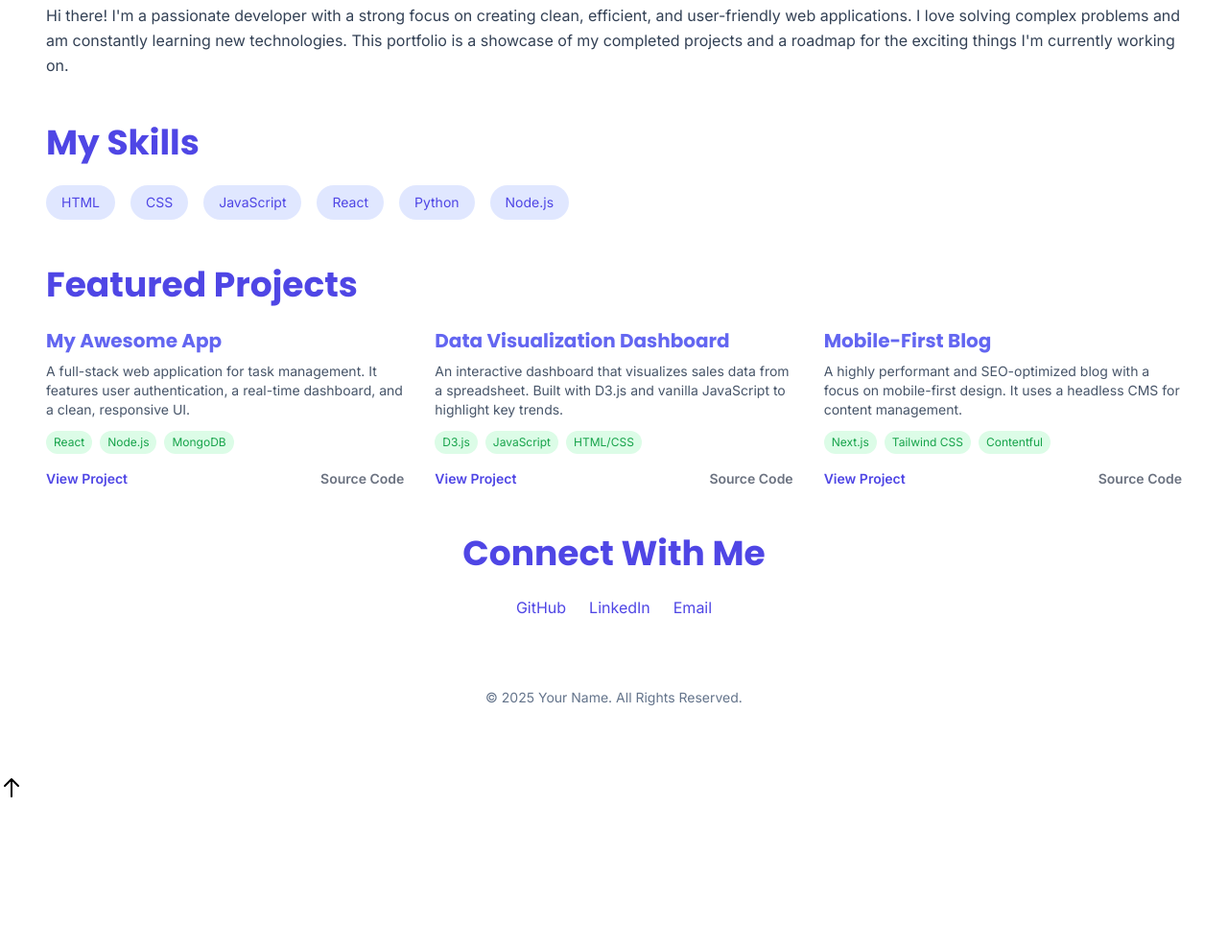
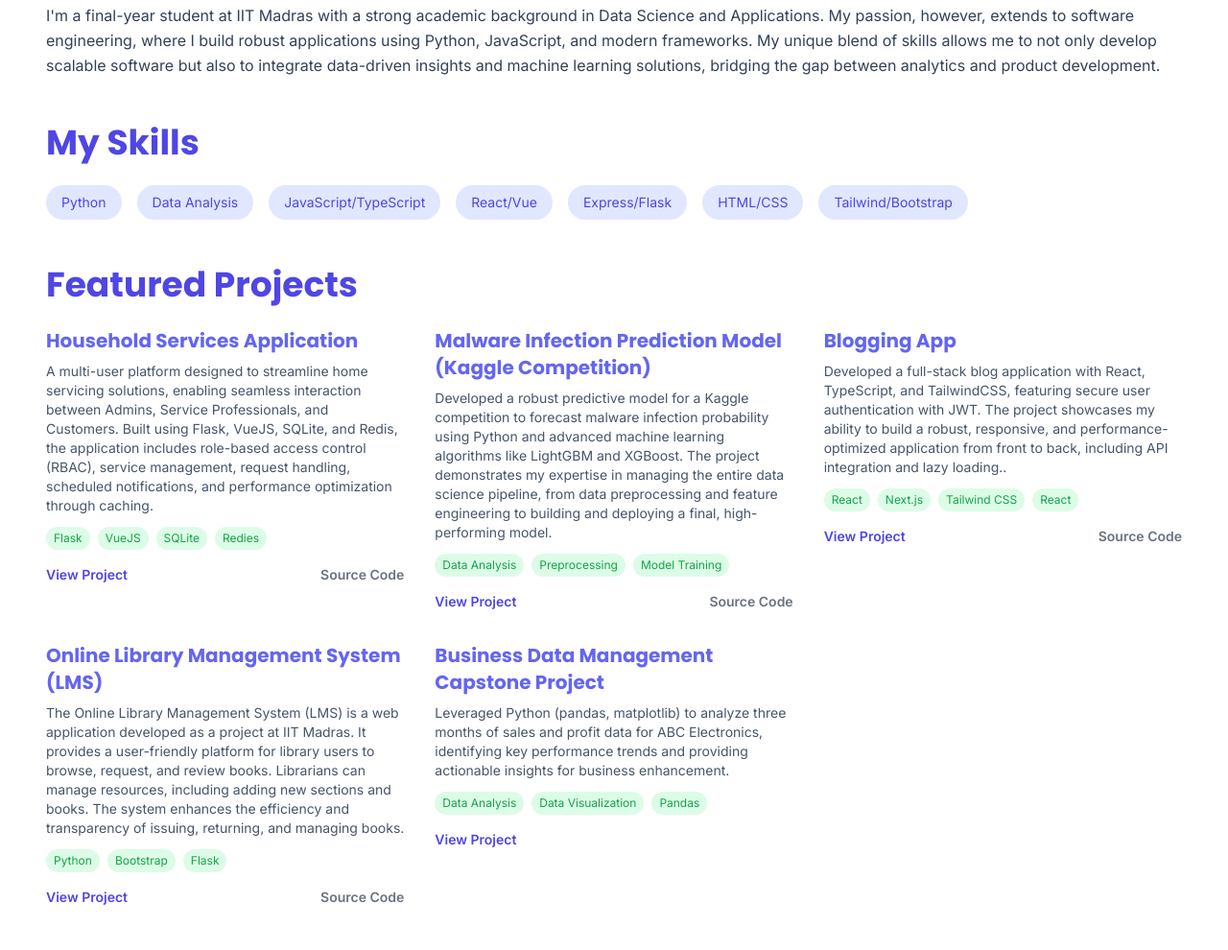
Before and after one commit to kohliaryan/kohliaryan.github.io, a plain HTML site: page index.html in a window 1280 px wide. Shown: the part 365-1355 px from the top of the page at 96% size. Before the commit the page ends 1204 px from the top, so only its background shows below. Drawn offline with nearby package versions, Linux system fonts and the light colour scheme.

Commit message:
Making some changes

```diff
--- a/index.html
+++ b/index.html
@@ -3,7 +3,7 @@
 <head>
     <meta charset="UTF-8">
     <meta name="viewport" content="width=device-width, initial-scale=1.0">
-    <title>Your Name's Portfolio</title>
+    <title>Aryan Kohli</title>
     <!-- Tailwind CSS CDN -->
     <script src="https://cdn.tailwindcss.com"></script>
     <style>
@@ -70,15 +70,15 @@
     <div class="container mx-auto p-4 md:p-8 lg:p-12">
         <!-- Header Section -->
         <header class="text-center py-12 md:py-16 lg:py-20 hero-text">
-            <h1 class="text-4xl md:text-5xl lg:text-6xl font-extrabold text-indigo-600 leading-tight">Your Name</h1>
-            <p class="text-lg md:text-xl text-slate-600 mt-2 font-medium">Developer, Designer, Creator</p>
+            <h1 class="text-4xl md:text-5xl lg:text-6xl font-extrabold text-indigo-600 leading-tight">Aryan Kohli</h1>
+            <p class="text-lg md:text-xl text-slate-600 mt-2 font-medium">Software Engineer</p>
         </header>
 
         <!-- About Section -->
         <section class="section mb-8 md:mb-12">
             <h2 class="text-3xl md:text-4xl font-bold text-indigo-600 mb-6">About Me</h2>
             <p class="text-slate-700 leading-relaxed">
-                Hi there! I'm a passionate developer with a strong focus on creating clean, efficient, and user-friendly web applications. I love solving complex problems and am constantly learning new technologies. This portfolio is a showcase of my completed projects and a roadmap for the exciting things I'm currently working on.
+I'm a final-year student at IIT Madras with a strong academic background in Data Science and Applications. My passion, however, extends to software engineering, where I build robust applications using Python, JavaScript, and modern frameworks. My unique blend of skills allows me to not only develop scalable software but also to integrate data-driven insights and machine learning solutions, bridging the gap between analytics and product development.
             </p>
         </section>
 
@@ -86,12 +86,13 @@
         <section class="section mb-8 md:mb-12">
             <h2 class="text-3xl md:text-4xl font-bold text-indigo-600 mb-6">My Skills</h2>
             <div class="flex flex-wrap gap-4">
-                <span class="bg-indigo-100 text-indigo-600 px-4 py-2 rounded-full font-medium text-sm">HTML</span>
-                <span class="bg-indigo-100 text-indigo-600 px-4 py-2 rounded-full font-medium text-sm">CSS</span>
-                <span class="bg-indigo-100 text-indigo-600 px-4 py-2 rounded-full font-medium text-sm">JavaScript</span>
-                <span class="bg-indigo-100 text-indigo-600 px-4 py-2 rounded-full font-medium text-sm">React</span>
                 <span class="bg-indigo-100 text-indigo-600 px-4 py-2 rounded-full font-medium text-sm">Python</span>
-                <span class="bg-indigo-100 text-indigo-600 px-4 py-2 rounded-full font-medium text-sm">Node.js</span>
+                <span class="bg-indigo-100 text-indigo-600 px-4 py-2 rounded-full font-medium text-sm">Data Analysis</span>
+                <span class="bg-indigo-100 text-indigo-600 px-4 py-2 rounded-full font-medium text-sm">JavaScript/TypeScript</span>
+                <span class="bg-indigo-100 text-indigo-600 px-4 py-2 rounded-full font-medium text-sm">React/Vue</span>
+                <span class="bg-indigo-100 text-indigo-600 px-4 py-2 rounded-full font-medium text-sm">Express/Flask</span>
+                <span class="bg-indigo-100 text-indigo-600 px-4 py-2 rounded-full text-sm">HTML/CSS</span>
+                <span class="bg-indigo-100 text-indigo-600 px-4 py-2 rounded-full font-medium text-sm">Tailwind/Bootstrap</span>
             </div>
         </section>
 
@@ -101,56 +102,93 @@
             <div class="grid grid-cols-1 sm:grid-cols-2 lg:grid-cols-3 gap-6 md:gap-8">
                 <!-- Featured Project Card 1 -->
                 <div class="project-card">
-                    <h3 class="text-xl font-bold text-indigo-500 mb-2">My Awesome App</h3>
-                    <p class="text-sm text-slate-600 mb-3 flex-grow">A full-stack web application for task management. It features user authentication, a real-time dashboard, and a clean, responsive UI.</p>
+                    <h3 class="text-xl font-bold text-indigo-500 mb-2">Household Services Application</h3>
+                    <p class="text-sm text-slate-600 mb-3 flex-grow">A multi-user platform designed to streamline home servicing solutions, enabling seamless interaction between Admins, Service Professionals, and Customers. Built using Flask, VueJS, SQLite, and Redis, the application includes role-based access control (RBAC), service management, request handling, scheduled notifications, and performance optimization through caching.</p>
                     <div class="flex flex-wrap gap-2 mb-4">
-                        <span class="bg-green-100 text-green-600 px-2 py-1 rounded-full text-xs">React</span>
-                        <span class="bg-green-100 text-green-600 px-2 py-1 rounded-full text-xs">Node.js</span>
-                        <span class="bg-green-100 text-green-600 px-2 py-1 rounded-full text-xs">MongoDB</span>
+                        <span class="bg-green-100 text-green-600 px-2 py-1 rounded-full text-xs">Flask</span>
+                        <span class="bg-green-100 text-green-600 px-2 py-1 rounded-full text-xs">VueJS</span>
+                        <span class="bg-green-100 text-green-600 px-2 py-1 rounded-full text-xs">SQLite</span>
+                        <span class="bg-green-100 text-green-600 px-2 py-1 rounded-full text-xs">Redies</span>
+
                     </div>
                     <div class="flex justify-between items-center mt-auto">
-                        <a href="#" class="inline-block text-sm font-semibold text-indigo-600 hover:underline">
+                        <a href="https://www.youtube.com/watch?v=ZM1e1lM2loo" class="inline-block text-sm font-semibold text-indigo-600 hover:underline">
                             View Project
                         </a>
-                        <a href="#" class="inline-block text-sm font-semibold text-gray-500 hover:underline">
+                        <a href="https://github.com/kohliaryan/Household-Service-Application.git" class="inline-block text-sm font-semibold text-gray-500 hover:underline">
                             Source Code
                         </a>
                     </div>
                 </div>
                 <!-- Featured Project Card 2 -->
                 <div class="project-card">
-                    <h3 class="text-xl font-bold text-indigo-500 mb-2">Data Visualization Dashboard</h3>
-                    <p class="text-sm text-slate-600 mb-3 flex-grow">An interactive dashboard that visualizes sales data from a spreadsheet. Built with D3.js and vanilla JavaScript to highlight key trends.</p>
+                    <h3 class="text-xl font-bold text-indigo-500 mb-2">Malware Infection Prediction Model (Kaggle Competition)</h3>
+                    <p class="text-sm text-slate-600 mb-3 flex-grow">Developed a robust predictive model for a Kaggle competition to forecast malware infection probability using Python and advanced machine learning algorithms like LightGBM and XGBoost. The project demonstrates my expertise in managing the entire data science pipeline, from data preprocessing and feature engineering to building and deploying a final, high-performing model.</p>
                     <div class="flex flex-wrap gap-2 mb-4">
-                        <span class="bg-green-100 text-green-600 px-2 py-1 rounded-full text-xs">D3.js</span>
-                        <span class="bg-green-100 text-green-600 px-2 py-1 rounded-full text-xs">JavaScript</span>
-                        <span class="bg-green-100 text-green-600 px-2 py-1 rounded-full text-xs">HTML/CSS</span>
+                        <span class="bg-green-100 text-green-600 px-2 py-1 rounded-full text-xs">Data Analysis</span>
+                        <span class="bg-green-100 text-green-600 px-2 py-1 rounded-full text-xs">Preprocessing</span>
+                        <span class="bg-green-100 text-green-600 px-2 py-1 rounded-full text-xs">Model Training</span>
                     </div>
                     <div class="flex justify-between items-center mt-auto">
-                        <a href="#" class="inline-block text-sm font-semibold text-indigo-600 hover:underline">
+                        <a href="https://github.com/kohliaryan/System-Threat-Forecaster-Kaggle-" class="inline-block text-sm font-semibold text-indigo-600 hover:underline">
                             View Project
                         </a>
-                        <a href="#" class="inline-block text-sm font-semibold text-gray-500 hover:underline">
+                        <a href="https://github.com/kohliaryan/System-Threat-Forecaster-Kaggle-" class="inline-block text-sm font-semibold text-gray-500 hover:underline">
                             Source Code
                         </a>
                     </div>
                 </div>
                 <!-- Featured Project Card 3 -->
                 <div class="project-card">
-                    <h3 class="text-xl font-bold text-indigo-500 mb-2">Mobile-First Blog</h3>
-                    <p class="text-sm text-slate-600 mb-3 flex-grow">A highly performant and SEO-optimized blog with a focus on mobile-first design. It uses a headless CMS for content management.</p>
+                    <h3 class="text-xl font-bold text-indigo-500 mb-2">Blogging App</h3>
+                    <p class="text-sm text-slate-600 mb-3 flex-grow">Developed a full-stack blog application with React, TypeScript, and TailwindCSS, featuring secure user authentication with JWT. The project showcases my ability to build a robust, responsive, and performance-optimized application from front to back, including API integration and lazy loading..</p>
                     <div class="flex flex-wrap gap-2 mb-4">
+                        <span class="bg-green-100 text-green-600 px-2 py-1 rounded-full text-xs">React</span>
                         <span class="bg-green-100 text-green-600 px-2 py-1 rounded-full text-xs">Next.js</span>
                         <span class="bg-green-100 text-green-600 px-2 py-1 rounded-full text-xs">Tailwind CSS</span>
-                        <span class="bg-green-100 text-green-600 px-2 py-1 rounded-full text-xs">Contentful</span>
+                        <span class="bg-green-100 text-green-600 px-2 py-1 rounded-full text-xs">React</span>
                     </div>
                     <div class="flex justify-between items-center mt-auto">
-                        <a href="#" class="inline-block text-sm font-semibold text-indigo-600 hover:underline">
+                        <a href="https://blogging-app-zeta-lake.vercel.app/" class="inline-block text-sm font-semibold text-indigo-600 hover:underline">
                             View Project
                         </a>
-                        <a href="#" class="inline-block text-sm font-semibold text-gray-500 hover:underline">
+                        <a href="https://github.com/kohliaryan/Blogging-App.git" class="inline-block text-sm font-semibold text-gray-500 hover:underline">
                             Source Code
                         </a>
+                    </div>
+                </div>
+                <!-- Featured Project Card 4 -->
+                <div class="project-card">
+                    <h3 class="text-xl font-bold text-indigo-500 mb-2">Online Library Management System (LMS)</h3>
+                    <p class="text-sm text-slate-600 mb-3 flex-grow">The Online Library Management System (LMS) is a web application developed as a project at IIT Madras. It provides a user-friendly platform for library users to browse, request, and review books. Librarians can manage resources, including adding new sections and books. The system enhances the efficiency and transparency of issuing, returning, and managing books.</p>
+                    <div class="flex flex-wrap gap-2 mb-4">
+                        <span class="bg-green-100 text-green-600 px-2 py-1 rounded-full text-xs">Python</span>
+                        <span class="bg-green-100 text-green-600 px-2 py-1 rounded-full text-xs">Bootstrap</span>
+                        <span class="bg-green-100 text-green-600 px-2 py-1 rounded-full text-xs">Flask</span>
+                    </div>
+                    <div class="flex justify-between items-center mt-auto">
+                        <a href="https://www.youtube.com/watch?v=He7Ab_xnpAw" class="inline-block text-sm font-semibold text-indigo-600 hover:underline">
+                            View Project
+                        </a>
+                        <a href="https://github.com/kohliaryan/Online-Library-Management-System-LMS-" class="inline-block text-sm font-semibold text-gray-500 hover:underline">
+                            Source Code
+                        </a>
+                    </div>
+                </div>
+                <!-- Featured Project Card 5 -->
+                <div class="project-card">
+                    <h3 class="text-xl font-bold text-indigo-500 mb-2">Business Data Management Capstone Project</h3>
+                    <p class="text-sm text-slate-600 mb-3 flex-grow">Leveraged Python (pandas, matplotlib) to analyze three months of sales and profit data for ABC Electronics, identifying key performance trends and providing actionable insights for business enhancement.</p>
+                    <div class="flex flex-wrap gap-2 mb-4">
+                        <span class="bg-green-100 text-green-600 px-2 py-1 rounded-full text-xs">Data Analysis</span>
+                        <span class="bg-green-100 text-green-600 px-2 py-1 rounded-full text-xs">Data Visualization</span>
+                        <span class="bg-green-100 text-green-600 px-2 py-1 rounded-full text-xs">Pandas</span>
+                    </div>
+                    <div class="flex justify-between items-center mt-auto">
+                        <a href=" https://drive.google.com/file/d/1k5THBcN0l1N6z5L9n4QIj4duHVD0ibo4/view?usp=sharing" class="inline-block text-sm font-semibold text-indigo-600 hover:underline">
+                            View Project
+                        </a>
+
                     </div>
                 </div>
             </div>
@@ -160,9 +198,9 @@
         <section class="section mb-8 md:mb-12 text-center">
             <h2 class="text-3xl md:text-4xl font-bold text-indigo-600 mb-6">Connect With Me</h2>
             <div class="flex flex-wrap justify-center items-center gap-6">
-                <a href="#" class="text-indigo-600 hover:text-indigo-800 transition-colors font-medium">GitHub</a>
-                <a href="#" class="text-indigo-600 hover:text-indigo-800 transition-colors font-medium">LinkedIn</a>
-                <a href="mailto:youremail@example.com" class="text-indigo-600 hover:text-indigo-800 transition-colors font-medium">Email</a>
+                <a href="https://github.com/kohliaryan" class="text-indigo-600 hover:text-indigo-800 transition-colors font-medium">GitHub</a>
+                <a href="https://www.linkedin.com/in/aryankohlii/" class="text-indigo-600 hover:text-indigo-800 transition-colors font-medium">LinkedIn</a>
+                <a href="mailto:kohliaryan2004@gmail.com" class="text-indigo-600 hover:text-indigo-800 transition-colors font-medium">Email</a>
             </div>
         </section>
 
```
